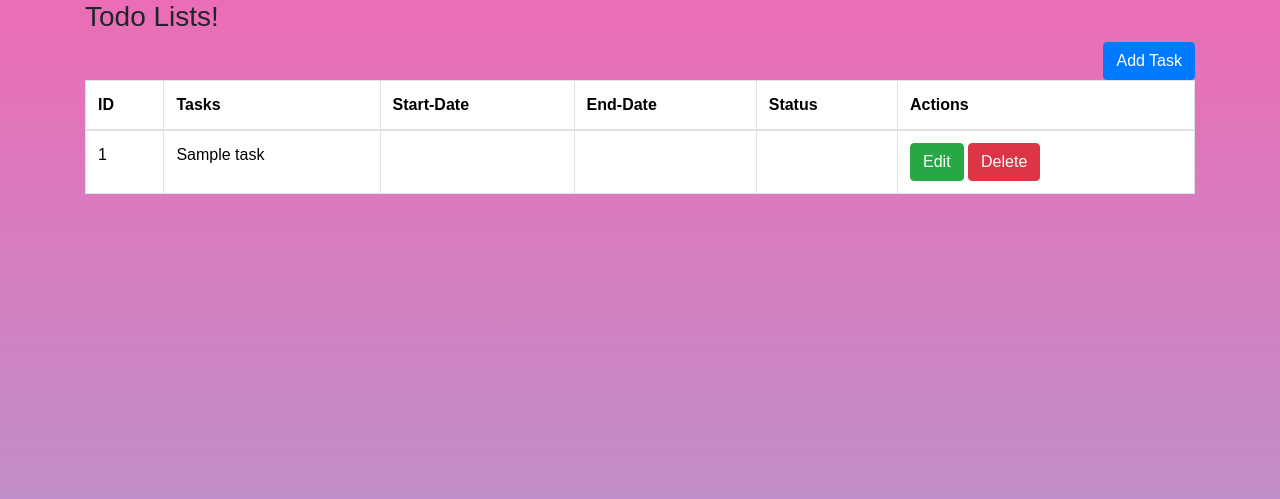
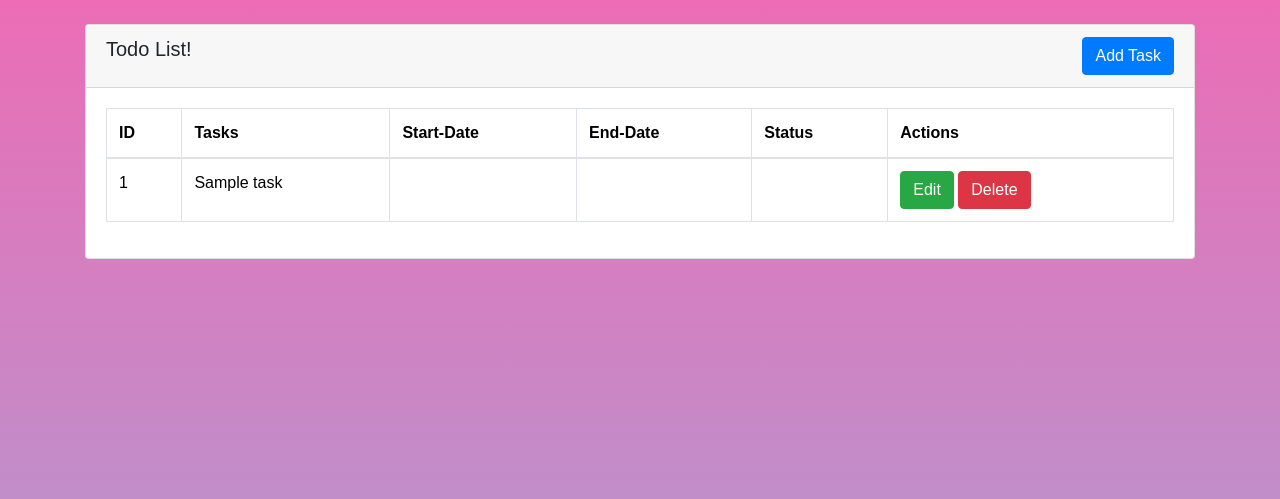
Before and after one commit to janhavivarpe13/myfirstweb, a CodeIgniter app: page /demo/dash in a window 1280 px wide. Shown: the part 56-555 px from the top of the page. Run offline with CodeIgniter, Linux system fonts and the light colour scheme; the visitor is signed in with stand-in values (Sample User, id 1); tables that the repository leaves empty or names only in its code hold one stand-in row (values such as "Sample post"); data that the repository does not hold is empty; some libraries are stand-ins or nearby versions.

Commit message:
feature 6th commit

```diff
--- a/application/config/autoload.php
+++ b/application/config/autoload.php
@@ -58,7 +58,7 @@ $autoload['packages'] = array();
 |
 |	$autoload['libraries'] = array('user_agent' => 'ua');
 */
-$autoload['libraries'] = array('database','form_validation','session');
+$autoload['libraries'] = array('database','form_validation','session','pagination');
 
 /*
 | -------------------------------------------------------------------
--- a/application/models/TaskModel.php
+++ b/application/models/TaskModel.php
@@ -10,12 +10,21 @@ class TaskModel extends CI_Model{
         $this->db->where('users_id',$id);
         $query = $this->db->get();
         if($query->num_rows() > 0){
-            return $query->result();
+
+            $index = 1;
+            $result =  $query->result();
+            foreach($result as $row){
+                $row->sequential = $index;
+                $index++;
+            }
+            return $result;
         }else{
             return array();
         }
 
     }
+
+
 
     public function gettask($data){
         $this->db->insert('Tasks',$data);
--- a/application/views/dash.php
+++ b/application/views/dash.php
@@ -12,11 +12,17 @@
 <body>
 
   <div class="container">
-    <div class="clear-fix">
-    <h3>Todo Lists!</h3>
-    <a href="#" class="btn btn-primary" style="float: right" data-toggle="modal" data-target="#exampleModal">Add Task</a>
-    </div>
-    <table class="table table-bordered" >
+    <div class="row" >
+      <div class="col-md-12 mt-4" >
+        <div class="card" >
+          <div class="card-header" >
+            <h5>
+              Todo List!
+              <a href="#" class="btn btn-primary" style="float: right" data-toggle="modal" data-target="#exampleModal">Add Task</a>
+            </h5>
+          </div>
+          <div class="card-body" >
+          <table class="table table-bordered" >
       <thead>
       <tr>
        <th>ID</th>
@@ -31,7 +37,7 @@
         <tbody>
           <?php foreach($tasks_data as $task): ?>
             <tr>
-              <td><?php echo $task->id;?></td>
+              <td><?php echo $task->sequential;?></td>
               <td><?php echo $task->tname;?></td>
               <td><?php echo $task->startD;?></td>
               <td><?php echo $task->endD;?></td>
@@ -47,7 +53,15 @@
         </tbody>
       </table>
 
-  </div>
+          </div>
+
+        </div>
+
+      </div>
+
+    </div>
+    </div>
+
 
 
 <!-- Modal -->
--- a/application/views/templates/footer.php
+++ b/application/views/templates/footer.php
@@ -4,4 +4,5 @@
     <script src="https://code.jquery.com/jquery-3.2.1.slim.min.js" integrity="sha384-KJ3o2DKtIkvYIK3UENzmM7KCkRr/rE9/Qpg6aAZGJwFDMVNA/GpGFF93hXpG5KkN" crossorigin="anonymous"></script>
    <script src="https://cdn.jsdelivr.net/npm/popper.js@1.12.9/dist/umd/popper.min.js" integrity="sha384-ApNbgh9B+Y1QKtv3Rn7W3mgPxhU9K/ScQsAP7hUibX39j7fakFPskvXusvfa0b4Q" crossorigin="anonymous"></script>
    <script src="https://cdn.jsdelivr.net/npm/bootstrap@4.0.0/dist/js/bootstrap.min.js" integrity="sha384-JZR6Spejh4U02d8jOt6vLEHfe/JQGiRRSQQxSfFWpi1MquVdAyjUar5+76PVCmYl" crossorigin="anonymous"></script>
+
   </body>
```
Also changed, not shown: application/controllers/Dash.php (+21 -2 lines).
